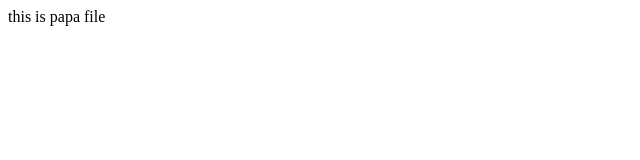
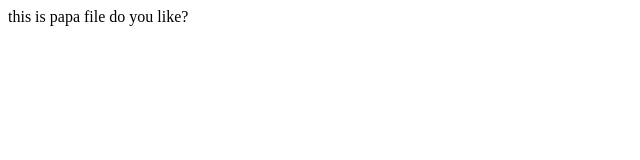
Before and after one commit to old-Lin/xz, a plain HTML site: page index.html in a window 1280 px wide. Shown: the full height of the page, 0-640 px from the left. Drawn offline with Linux system fonts and the light colour scheme.

Commit message:
Update index.html

```diff
--- a/index.html
+++ b/index.html
@@ -1,5 +1,6 @@
 <html>
 <body>
   this is papa file
+  do you like?
 </body>
 </html>
```
